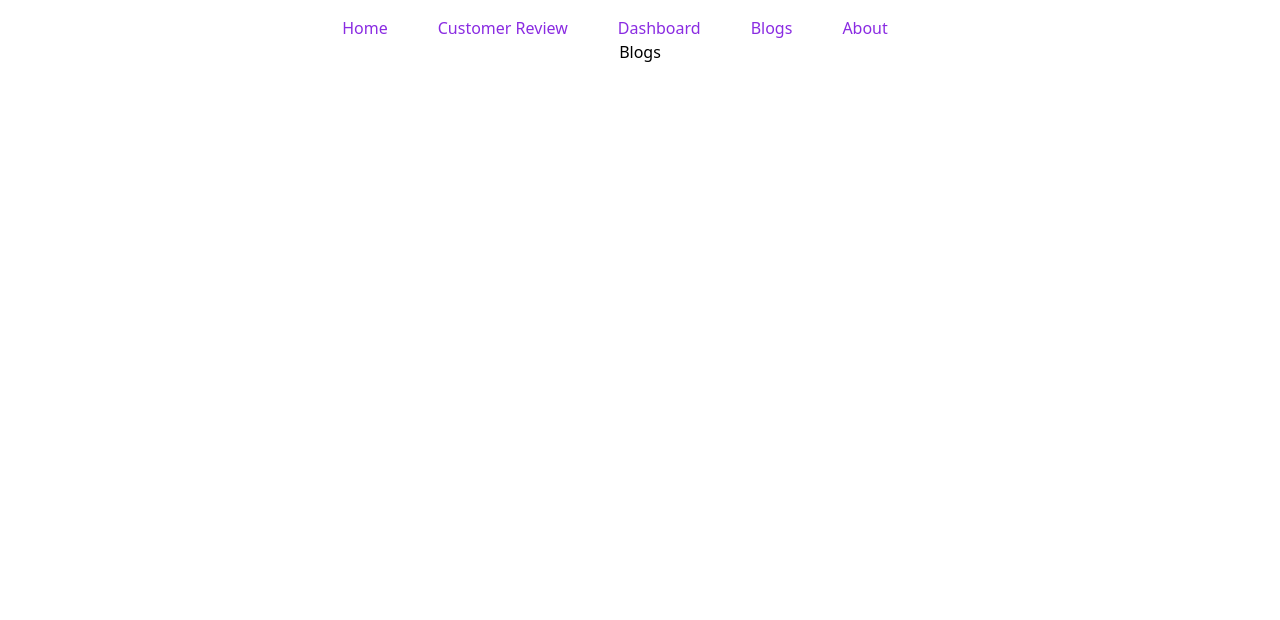
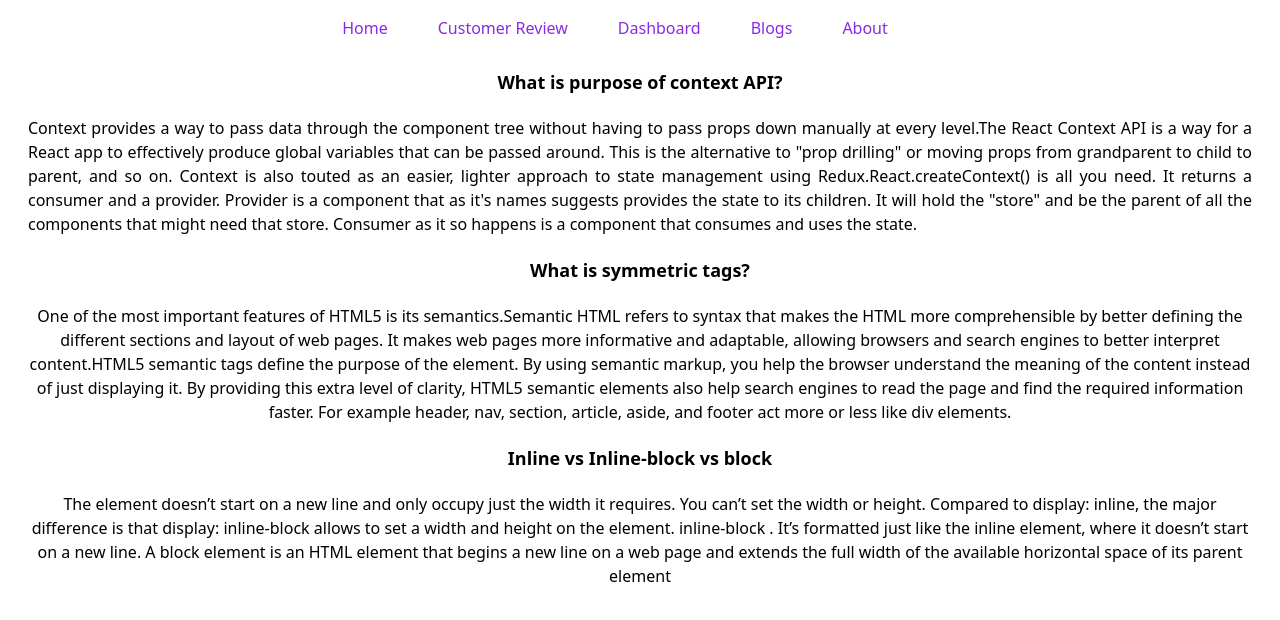
Before and after one commit to FazleRahmanEvan/BagPack, a React (Create React App) app: page /blogs in a window 1280 px wide. Shown: the top 620 px of the page. Built offline with nearby package versions, Linux system fonts and the light colour scheme.

Commit message:
blogs commit

```diff
--- a/src/componenets/About/About.js
+++ b/src/componenets/About/About.js
@@ -2,9 +2,11 @@ import React from 'react';
 
 const About = () => {
     return (
-        <div>
-            <h2>I am EVAN...</h2>
-        </div>
+
+        <div className="font-bold text-lg mt-[100px]">
+
+      </div>
+
     );
 };
 
--- a/src/componenets/Blogs/Blogs.js
+++ b/src/componenets/Blogs/Blogs.js
@@ -2,9 +2,64 @@ import React from 'react';
 
 const Blogs = () => {
     return (
+        <div className="m-7">
         <div>
-            <h2>Blogs</h2>
+          <h1 className="font-bold text-lg flex justify-center mb-5">
+            What is purpose of context API?
+          </h1>
+          <p className="text-justify">
+            Context provides a way to pass data through the component tree
+            without having to pass props down manually at every level.The React
+            Context API is a way for a React app to effectively produce global
+            variables that can be passed around. This is the alternative to
+            "prop drilling" or moving props from grandparent to child to parent,
+            and so on. Context is also touted as an easier, lighter approach to
+            state management using Redux.React.createContext() is all you need.
+            It returns a consumer and a provider. Provider is a component that
+            as it's names suggests provides the state to its children. It will
+            hold the "store" and be the parent of all the components that might
+            need that store. Consumer as it so happens is a component that
+            consumes and uses the state.
+          </p>
         </div>
+        <div>
+          <h1 className="font-bold text-lg flex justify-center mb-5 mt-5">
+            What is symmetric tags?
+          </h1>
+          <p>
+            One of the most important features of HTML5 is its
+            semantics.Semantic HTML refers to syntax that makes the HTML more
+            comprehensible by better defining the different sections and layout
+            of web pages. It makes web pages more informative and adaptable,
+            allowing browsers and search engines to better interpret
+            content.HTML5 semantic tags define the purpose of the element. By
+            using semantic markup, you help the browser understand the meaning
+            of the content instead of just displaying it. By providing this
+            extra level of clarity, HTML5 semantic elements also help search
+            engines to read the page and find the required information faster.
+            For example header, nav, section, article, aside, and footer act
+            more or less like div elements.
+          </p>
+        </div>
+        <div>
+          <h1 className="font-bold text-lg flex justify-center mb-5 mt-5">
+            Inline vs Inline-block vs block
+          </h1>
+          <p>
+             The element doesn’t start
+            on a new line and only occupy just the width it requires. You can’t
+            set the width or height. Compared to display: inline, the major
+            difference is that display: inline-block allows to set a width and
+            height on the element.{" "}
+            inline-block
+            . It’s formatted just
+            like the inline element, where it doesn’t start on a new line. A{" "}
+            block  element is an HTML element
+            that begins a new line on a web page and extends the full width of
+            the available horizontal space of its parent element
+          </p>
+        </div>
+      </div>
     );
 };
 
--- a/src/componenets/CustomerReview/CustomerReview.js
+++ b/src/componenets/CustomerReview/CustomerReview.js
@@ -9,7 +9,7 @@ const CustomerReview = () => {
    const [review, setReview] = useReviews();
     return (
         <div>
-        <h1 className="text-4xl text-center mt-10">Customer Review,</h1>
+        <h1 className="text-4xl text-center mt-10">Customer Reviews</h1>
         <div className='flex md:flex-row flex-col flex-wrap justify-center container mx-auto m-5'>
             {
                 review && review.map(review => <Review key = {review._id} review = {review} />)
--- a/src/componenets/DashBoard/DashBoard.js
+++ b/src/componenets/DashBoard/DashBoard.js
@@ -6,7 +6,7 @@ import PieCharts from '../Charts/PieCharts';
 
 const DashBoard = () => {
     return (
-        <div className="container mx-auto">
+        <div className="container mx-auto  md:grid-cols-2 justify-items-center">
         <h1 className="text-4xl text-center mb-10 mt-10">Dashboard</h1>
         <div className='flex flex-wrap space-x-10'>
             <LineCharts/>
--- a/src/componenets/Home/Home.js
+++ b/src/componenets/Home/Home.js
@@ -6,16 +6,16 @@ import './Home.css';
 const Home = () => {
     return (
         <div className="mt-10 mb-10">
-        <div className="grid grid-cols-1 md:grid-cols-2 justify-items-center">
+        <div className="grid grid-cols-1 md:grid-cols-2 justify-items-center ">
           <div className="p-5 lg:mt-10">
-            <h1 className="text-3xl font-bold px-10">Bag For Student</h1>
-            <h1 className="text-3xl pt-5 px-10 font-bold text-indigo-600">
+            <h1 className="text-6xl font-bold px-10">Bag For All</h1>
+            <h1 className="text-6xl pt-5 px-10 font-bold text-indigo-600">
              Exclusive Bags
             </h1>
             <p className="flex justify-center text-justify px-10 pt-5">
             A backpack is a staple of your school wardrobe—it will accompany you to class, the gym, late-night library marathons, and early-morning coffee runs.
             </p>
-            <button className="mt-5 mx-10 bg-indigo-200 rounded p-3 font-bold">
+            <button className="mt-10  bg-indigo-300 rounded p-3 font-bold">
               Live Demo
             </button>
           </div>
@@ -29,7 +29,10 @@ const Home = () => {
         </div>
         <div className="mt-10 flex justify-center">
         <CustomerReview></CustomerReview>
+
         </div>
+
+
       </div>
     );
 };
--- a/src/componenets/Review/Review.js
+++ b/src/componenets/Review/Review.js
@@ -9,7 +9,7 @@ const Review = ({review}) => {
     <div className="basis-1/3 my-5 p-2">
             <div className='border-solid rounded border-2 border-sky-500 p-5'>
                 <div className='flex flex-row'>
-                    <img className='basis-1/5 review-img' src={img} alt=""/>
+                    <img className='basis-1/5 review-img' src={img} alt="" srcset="" />
                     <div className='basis-4/5'>
                         <h5 className='text-2xl my-2'>{name}</h5>
 
```
